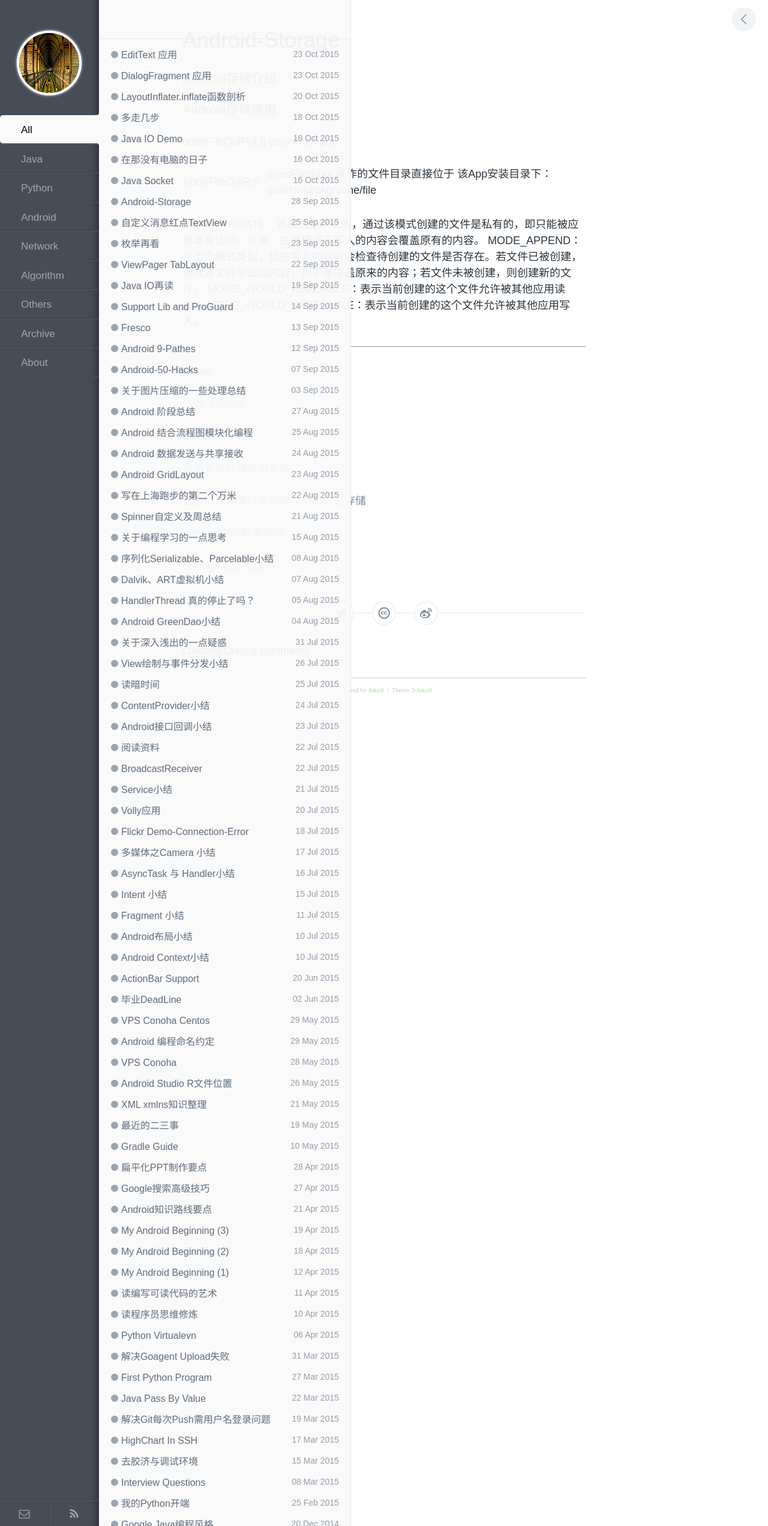
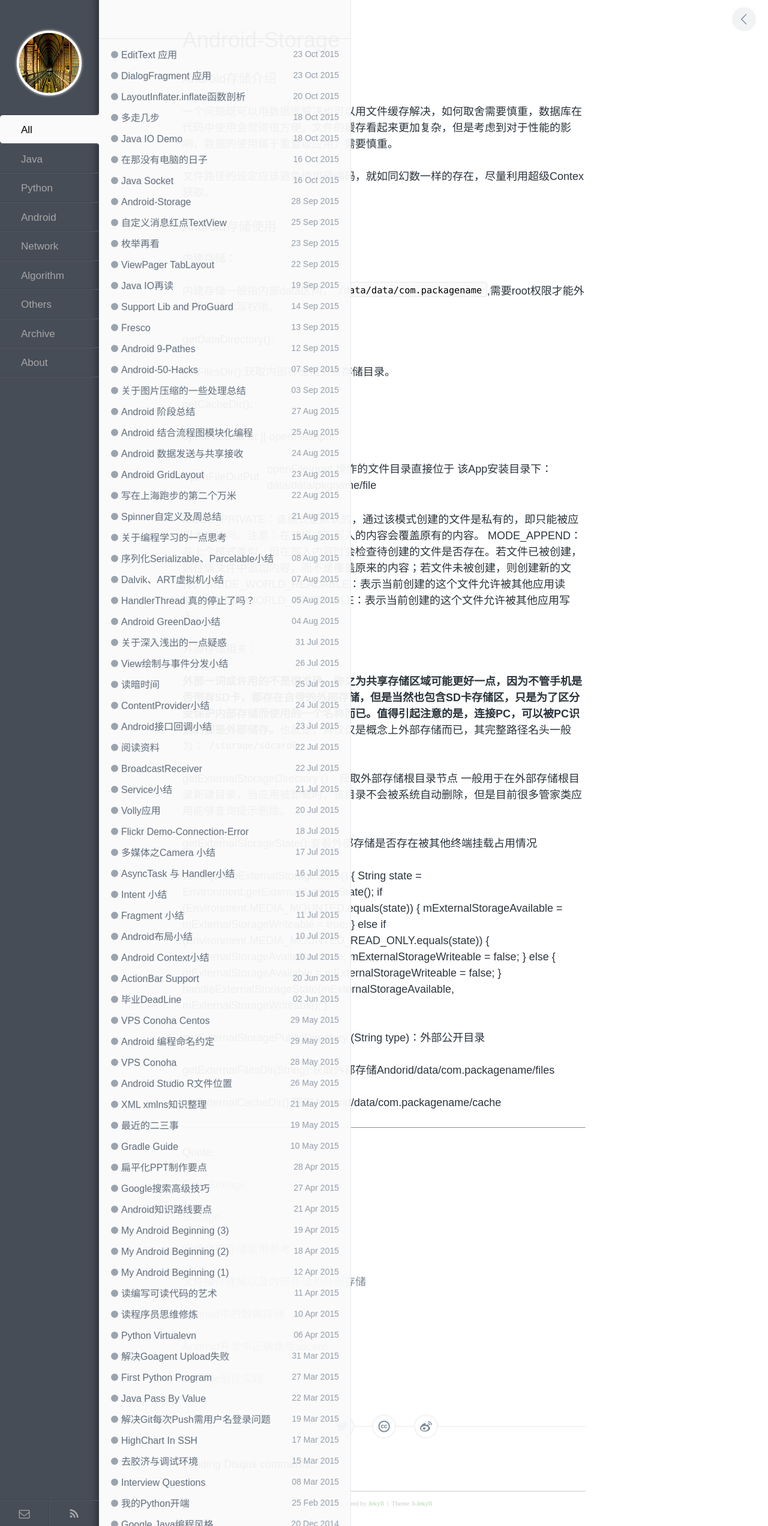
Before and after one commit to enlipan/enlipan.github.io, a Jekyll site: the page built from _posts/2015-9-28-android-storage.md, in a window 1280 px wide. Shown: the whole page at 60% size. Built offline with Jekyll 4.4.1, drawn with Linux system fonts in a browser that asks for light colours; comment, search, counter and statistics services are not loaded.

Commit message:
modify pages android storage

```diff
--- a/_posts/2015-9-28-android-storage.md
+++ b/_posts/2015-9-28-android-storage.md
@@ -7,23 +7,23 @@ category: android
 ###Android存储介绍
 
 
+一个问题既可以用数据库解决也可以用文件缓存解决，如何取舍需要慎重，数据库在代码中使用会觉得很方便，文件的缓存看起来更加复杂，但是考虑到对于性能的影响，数据的使用属于重量级应用，需要慎重。
 
 
-
-
-
-
-
-
-
-
-
+文件路径的设定应该避免使用硬编码，就如同幻数一样的存在，尽量利用超级Contex获取。
 
 
 ###Android存储使用
 
+####内建存储：
 
+内建存储一般指内部data区间，`/data/data/com.packagename`,需要root权限才能外部操纵其读写权限。
 
+getDataDirectory():
+
+getFilesDir():获取内部存储根节点存储目录。
+
+getCacheDir():
 
 
 ####openFileOutPut || openFileInput
@@ -37,7 +37,38 @@ MODE_WORLD_WRITEABLE：表示当前创建的这个文件允许被其他应用写
 
 
 
+####外部存储相关：
 
+
+
+**外部一词或许用的不是很准确，称之为共享存储区域可能更好一点，因为不管手机是否带有SD卡，都存在自带的外部存储，但是当然也包含SD卡存储区，只是为了区分受保护内部存储而使用的一个名称而已。值得引起注意的是，连接PC，可以被PC识别的都是外部储存。**也就是，其仅仅是概念上外部存储而已，其完整路径名头一般为：`/storage/sdcard0 `
+
+getExternalStorageDirectory ()：获取外部存储根目录节点
+一般用于在外部存储根目录新建目录，当应用被卸载时，该目录不会被系统自动删除，但是目前很多管家类应用能够查询提示删除。
+
+
+getExternalStorageState():查看外部存储是否存在被其他终端挂载占用情况
+
+void updateExternalStorageState() {
+    String state = Environment.getExternalStorageState();
+    if (Environment.MEDIA_MOUNTED.equals(state)) {
+        mExternalStorageAvailable = mExternalStorageWriteable = true;
+    } else if (Environment.MEDIA_MOUNTED_READ_ONLY.equals(state)) {
+        mExternalStorageAvailable = true;
+        mExternalStorageWriteable = false;
+    } else {
+        mExternalStorageAvailable = mExternalStorageWriteable = false;
+    }
+    handleExternalStorageState(mExternalStorageAvailable,
+            mExternalStorageWriteable);
+}
+
+
+getExternalStoragePublicDirectory (String type)：外部公开目录
+
+getExternalFilesDir(String):获取外部存储Andorid/data/com.packagename/files
+
+getExternalCacheDir():获取Andorid/data/com.packagename/cache
 
 ---
 
@@ -53,4 +84,6 @@ Quote:
 
 [Android中的数据存储](http://www.jcodecraeer.com/a/anzhuokaifa/androidkaifa/2014/1204/2104.html)
 
+[Android开发中正确使用sdcard](http://www.jcodecraeer.com/a/anzhuokaifa/androidkaifa/2014/1108/1934.html)
+
 [Storage最佳实践](http://www.lightskystreet.com/2015/06/07/google-for-android-6-storage/)
```
